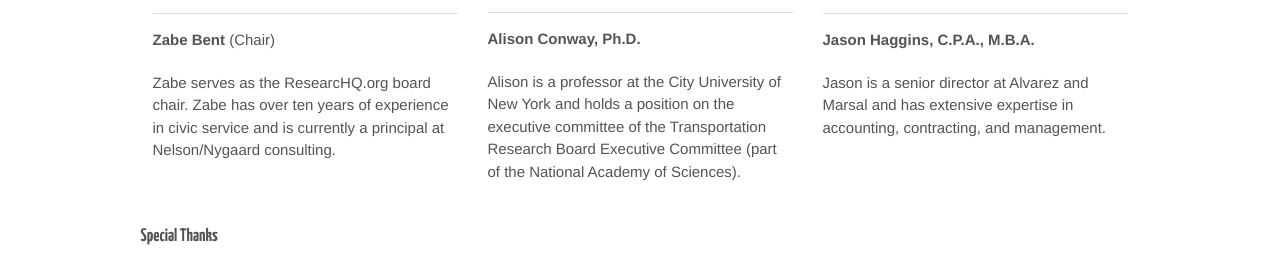
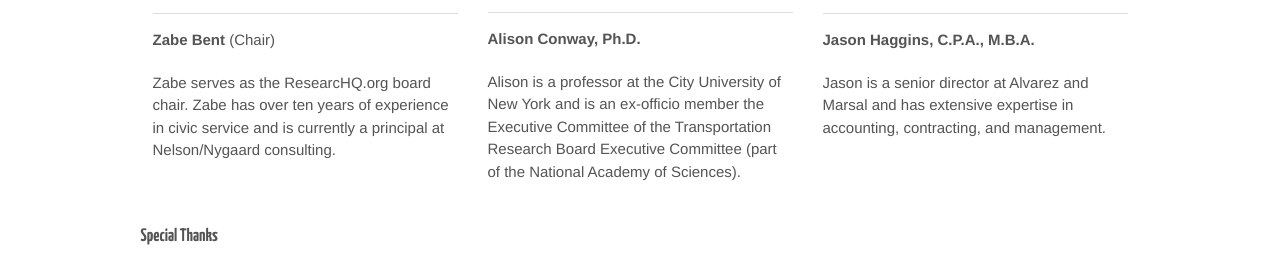
Before and after one commit to researcHQ/researcHQ.github.io, a Jekyll site: the page built from index.md, in a window 1280 px wide and 900 px high, scrolled down 3323 px. Shown: the part 187-452 px from the top of the window. Built offline with Jekyll 4.4.1, drawn with Linux system fonts in a browser that asks for light colours; some web fonts are replaced; comment, search, counter and statistics services are not loaded.

Commit message:
clarified Alison's ex-officioness

```diff
--- a/_includes/team.html
+++ b/_includes/team.html
@@ -52,8 +52,8 @@
 				<hr>
 				<div class="muted">
 					<p><b>Alison Conway, Ph.D.</b></p>
-					<p> Alison is a professor at the City University of New York and holds a
-				position on the executive committee of the Transportation Research Board
+					<p> Alison is a professor at the City University of New York and is an ex-officio
+				member the Executive Committee of the Transportation Research Board
 				Executive Committee (part of the National Academy of Sciences).
 				</div>
 			</div>
```
